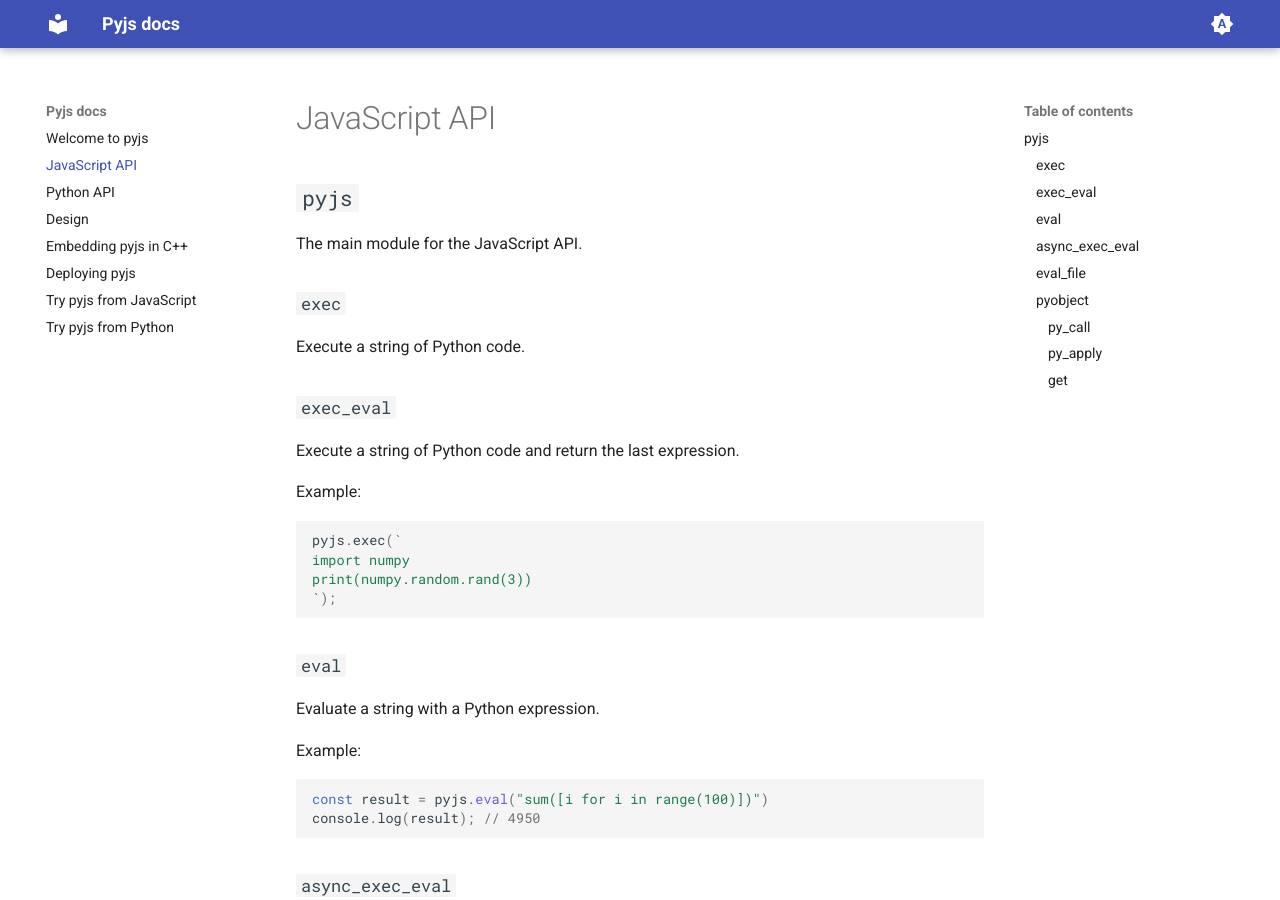
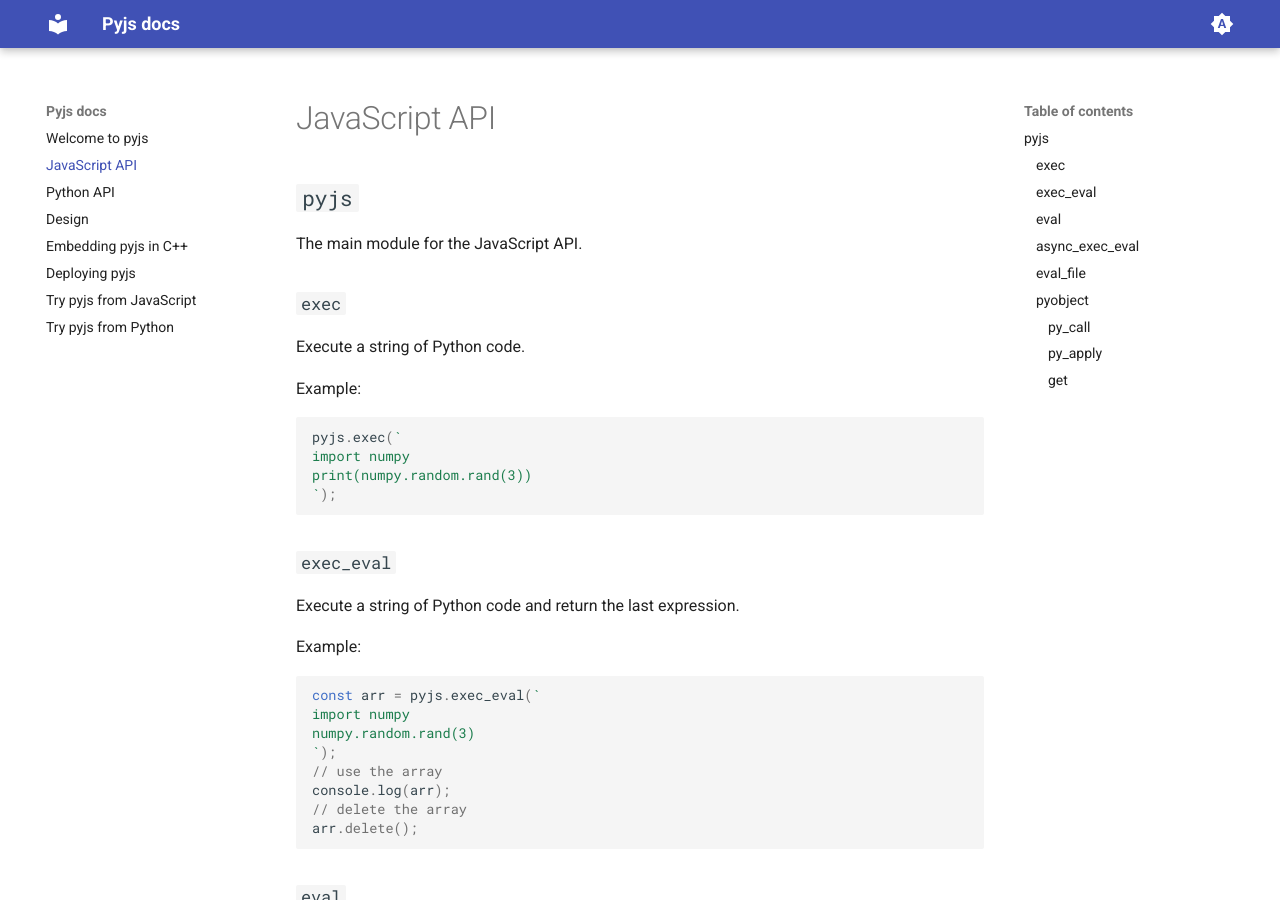
Before and after one commit to emscripten-forge/pyjs, an MkDocs documentation site: the page built from docs/JavaScript_API.md, in a window 1280 px wide and 900 px high. Built offline with MkDocs 1.6.1 and Material for MkDocs 9.7.7, drawn with Linux system fonts in a browser that asks for light colours.

Commit message:
fixes (#65)

````diff
--- a/docs/JavaScript_API.md
+++ b/docs/JavaScript_API.md
@@ -13,6 +11,21 @@ pyjs.exec(`
 import numpy
 print(numpy.random.rand(3))
 `);
+```
+
+### `exec_eval`
+Execute a string of Python code and return the last expression.
+
+Example:
+```javascript
+const arr = pyjs.exec_eval(`
+import numpy
+numpy.random.rand(3)
+`);
+// use the array
+console.log(arr);
+// delete the array
+arr.delete();
 ```
 
 ### `eval`
````
Also changed, not shown: other parts of docs/JavaScript_API.md (+0 -2 lines).
